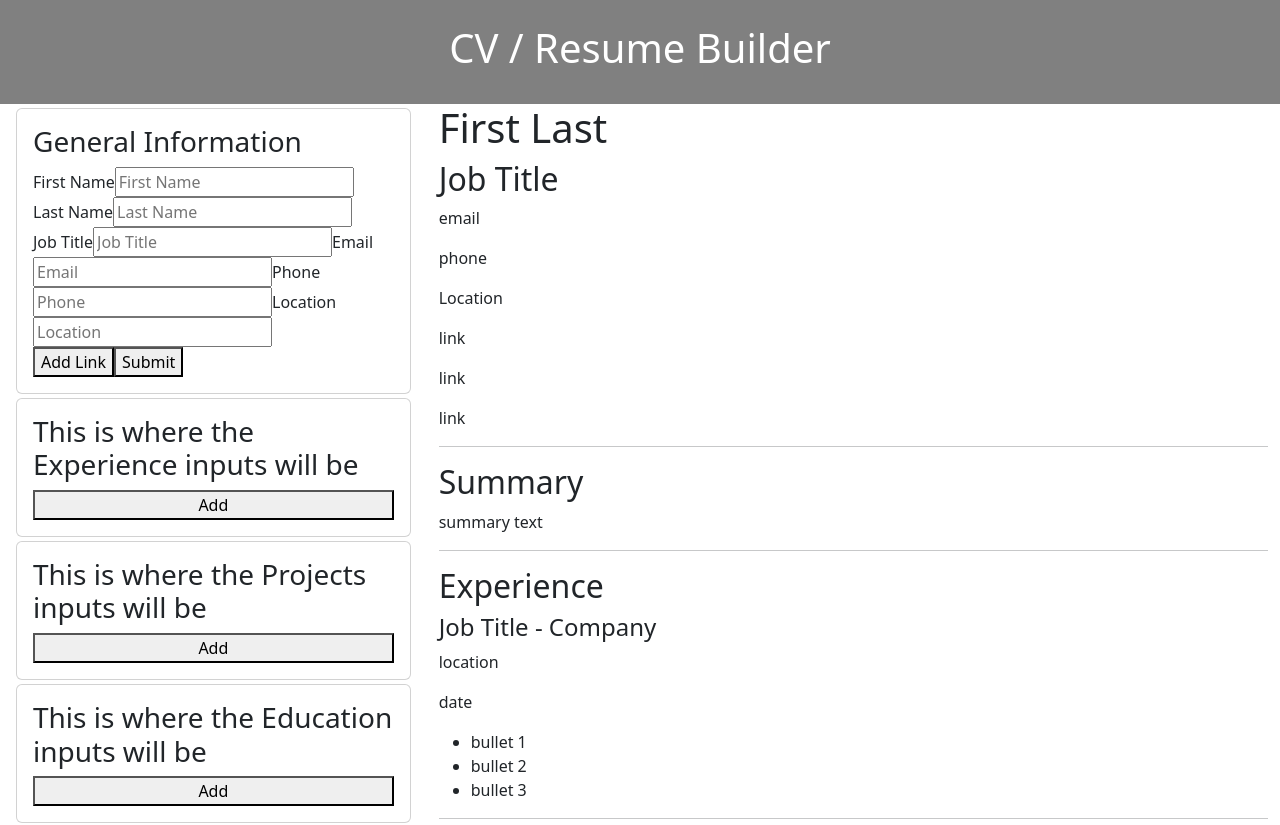
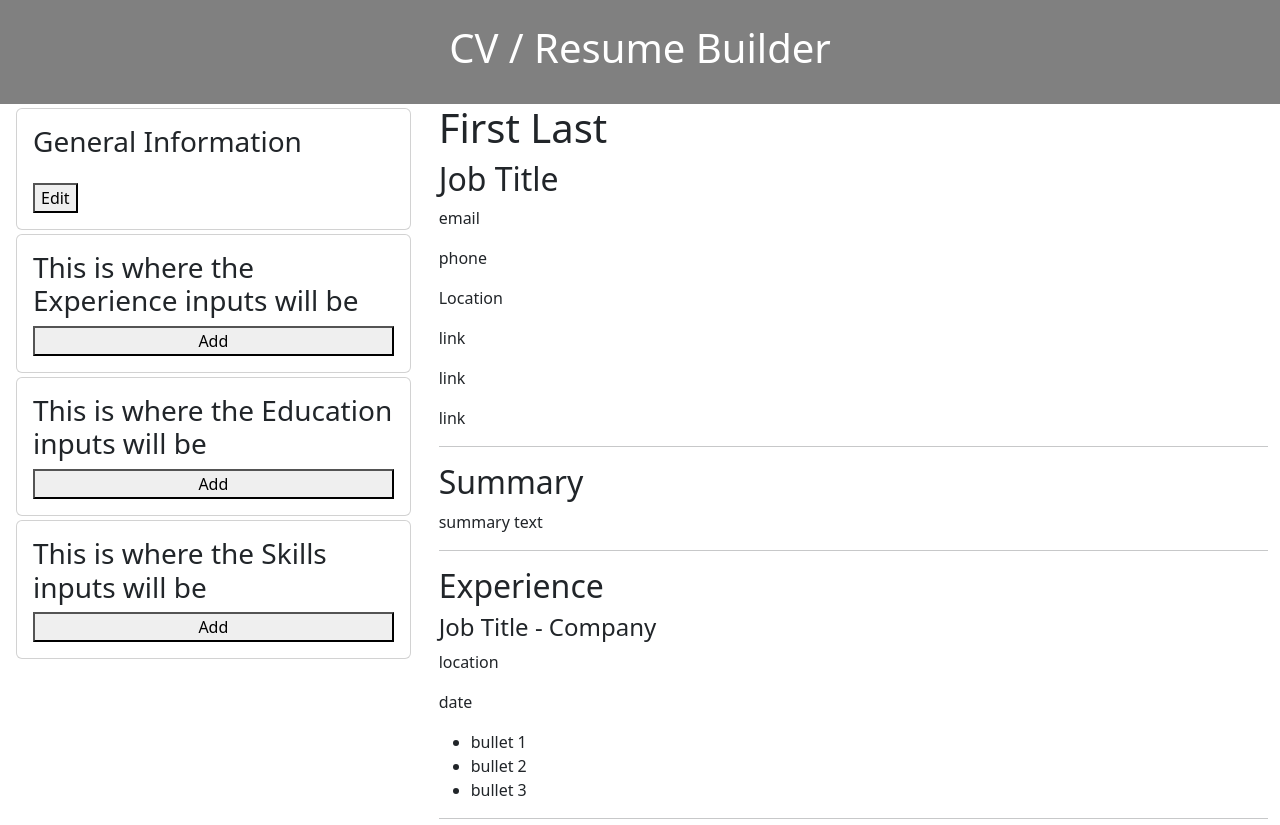
Before and after one commit to Bateeters/CVResumeBuilder, a React (Vite) app: page / in a window 1280 px wide. Shown: the top 825 px of the page. Built offline with nearby package versions, Linux system fonts and the light colour scheme.

Commit message:
adjusted info useState to be top-level objects

```diff
--- a/src/App.jsx
+++ b/src/App.jsx
@@ -3,11 +3,43 @@ import CVDisplay from './components/CVDisplay'
 import Education from './components/SideNav/Education'
 import Experience from './components/SideNav/Experience'
 import GeneralInfo from './components/SideNav/GeneralInfo'
-import Projects from './components/SideNav/Projects'
 import Skills from './components/SideNav/Skills'
 import './App.css'
+import { useState } from 'react'
 
 function App() {
+  const [info, setInfo] = useState({
+    general: {
+      firstName: "",
+      lastName: "",
+      jobTitle: "",
+      email: "",
+      phone: "",
+      location: "",
+      summary: "",
+      links: []
+    },
+    education: [
+      {
+        school: "",
+        degree: "",
+        specialization: "",
+        graduationDate: "",
+      }
+    ],
+    experience: [
+      {
+        company: "",
+        title: "",
+        startDate: "",
+        endDate: "",
+      }
+    ],
+    skills: {
+      softSkills: [],
+      technicalSkills: []
+    }
+  })
 
   return (
     <>
@@ -19,9 +51,11 @@ function App() {
       <div className='container-fluid'>
         <div className='row'>
           <div className='col-4'>
-            <GeneralInfo />
+            <GeneralInfo
+              general = {info.general}
+              setGeneral = {(updatedGeneral) => setInfo({ ...info, general: updatedGeneral})}
+            />
             <Experience />
-            <Projects />
             <Education />
             <Skills />
           </div>
--- a/src/components/CVDisplay.jsx
+++ b/src/components/CVDisplay.jsx
@@ -17,14 +17,6 @@ function CVDisplay(){
             <h4>Job Title - Company</h4>
             <p>location</p>
             <p>date</p>
-            <ul>
-                <li>bullet 1</li>
-                <li>bullet 2</li>
-                <li>bullet 3</li>
-            </ul>
-            <hr />
-            <h2>Projects</h2>
-            <h4>Project Title</h4>
             <ul>
                 <li>bullet 1</li>
                 <li>bullet 2</li>
--- a/src/components/SideNav/GeneralInfo.jsx
+++ b/src/components/SideNav/GeneralInfo.jsx
@@ -1,17 +1,7 @@
-import { useState } from "react"
+import { useState } from "react";
 
-function GeneralInfo() {
-    const [general, setGeneral] = useState({
-        firstName: "",
-        lastName: "",
-        jobTitle: "",
-        email: "",
-        phone: "",
-        location: "",
-        links: []
-    });
-
-    const [isEditing, setIsEditing] = useState(true);
+function GeneralInfo({ general, setGeneral }) {
+    const [isEditing, setIsEditing] = useState(false);
 
     return (
         <>
@@ -55,6 +45,11 @@ function GeneralInfo() {
                             value={general.location}
                             onChange={(e) => setGeneral({...general, location: e.target.value })}
                         />
+                        <label htmlFor="">Summary</label>
+                        <textarea placeholder="Summary Section"
+                            value={general.summary}
+                            onChange={(e) => setGeneral({ ...general, summary: e.target.value})}
+                        />
 
                         <button>Add Link</button>
 
@@ -76,6 +71,7 @@ function GeneralInfo() {
                         <p>{general.phone}</p>
                         <p>{general.location}</p>
                         <p>{general.links}</p>
+                        <p>{general.summary}</p>
                         <button
                             // make edit button switch editing mode to "true"
                             onClick={() => setIsEditing(true)}
--- a/src/components/SideNav/Projects.jsx
+++ /dev/null
@@ -1,12 +0,0 @@
-function Projects() {
-    return(
-        <>
-            <div className="card m-1 p-3">
-                <h3>This is where the Projects inputs will be</h3>
-                <button>Add</button>
-            </div>
-        </>
-    )
-}
-
-export default Projects
```
